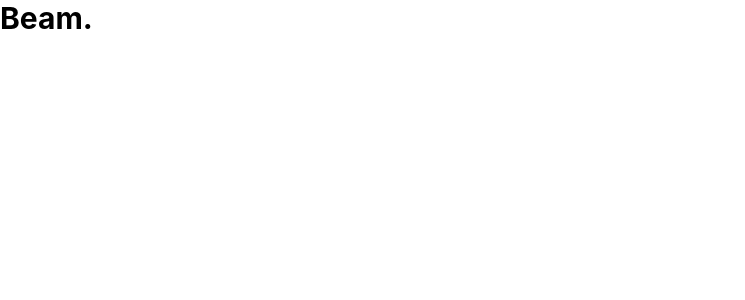
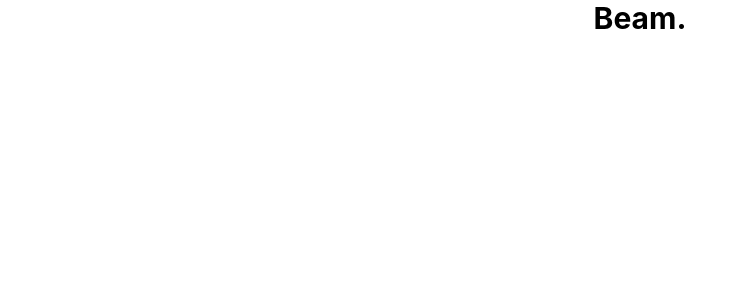
Before and after one commit to joinbeam/beam, a Next.js app in the folder packages/landing/: page / in a window 1280 px wide. Shown: the top 300 px of the page, without its empty margins (0-745 px from the left). Built offline with nearby package versions, Linux system fonts and the light colour scheme.

Commit message:
feat: (landing package uses shared tsconfig)

```diff
--- a/packages/landing/pages/index.tsx
+++ b/packages/landing/pages/index.tsx
@@ -6,7 +6,7 @@ import styles from "../styles/Home.module.css"
 const Home: NextPage = () => {
 	return (
 		<div className="container">
-			<h1 className="text-3xl center font-bold place-content-center ">
+			<h1 className="text-3xl text-center font-bold place-content-center ">
 				Beam.
 			</h1>
 		</div>
--- a/packages/tsconfig/nextjs.json
+++ b/packages/tsconfig/nextjs.json
@@ -16,6 +16,6 @@
 		"isolatedModules": true,
 		"jsx": "preserve"
 	},
-	"include": ["src", "next-env.d.ts"],
+	"include": ["next-env.d.ts", "**/*.ts", "**/*.tsx"],
 	"exclude": ["node_modules"]
 }
```
Also changed, not shown: packages/landing/tsconfig.json (+1 -17 lines), packages/tsconfig/nestjs.json (renamed from packages/tsconfig/backend.json).
